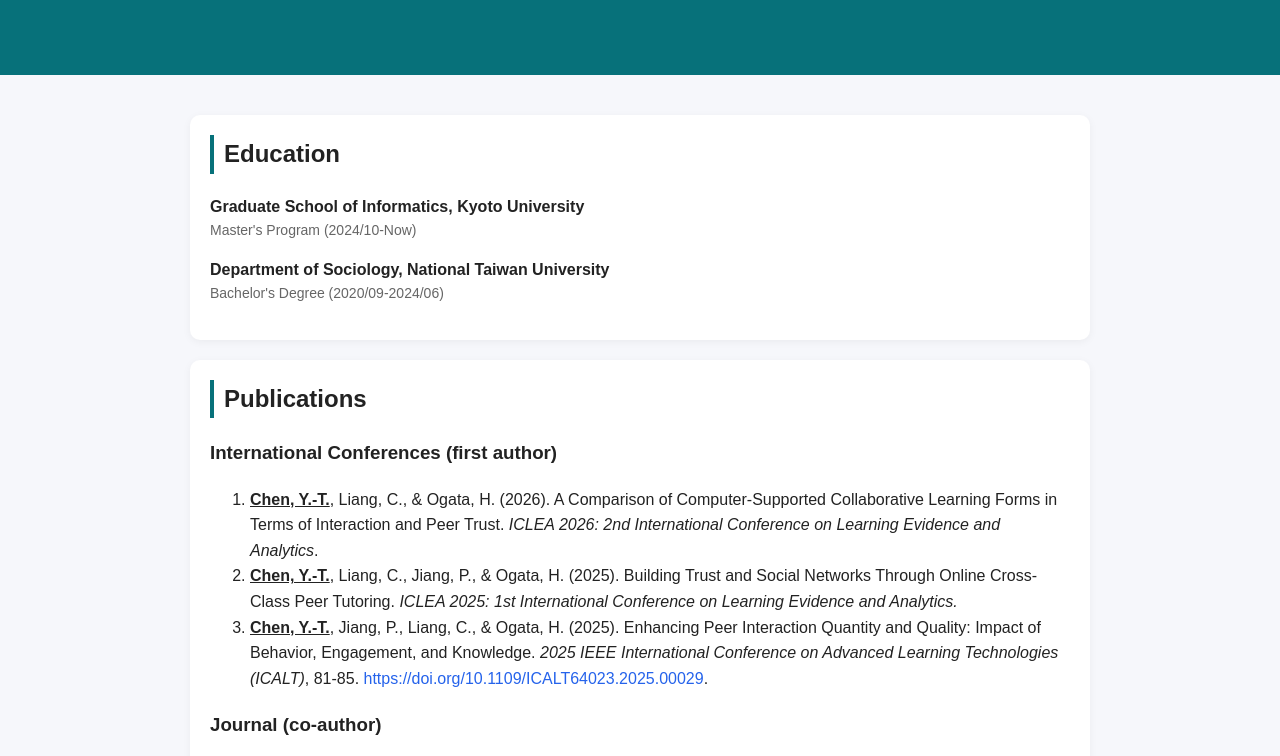
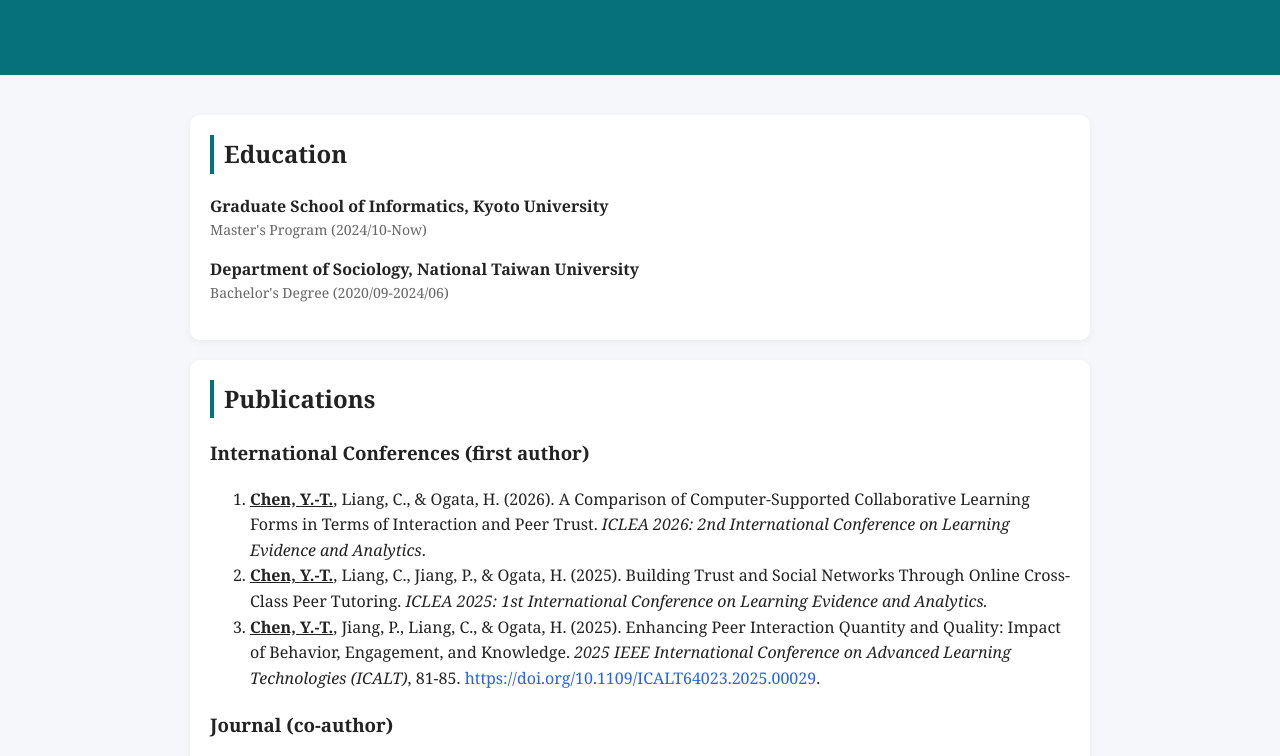
Before and after one commit to yutung-1130/yutung-1130.github.io, a plain HTML site: page index.html in a window 1280 px wide. Shown: the part 159-915 px from the top of the page. Drawn offline with Linux system fonts and the light colour scheme.

Commit message:
20260630

```diff
--- a/index.html
+++ b/index.html
@@ -7,7 +7,7 @@
 
     <style>
       body {
-        font-family: Arial, Helvetica, sans-serif;
+        font-family: Cambria, Cochin, Georgia, Times, "Times New Roman", serif;
         margin: 0;
         background: #f6f7fb;
         color: #222;
```
